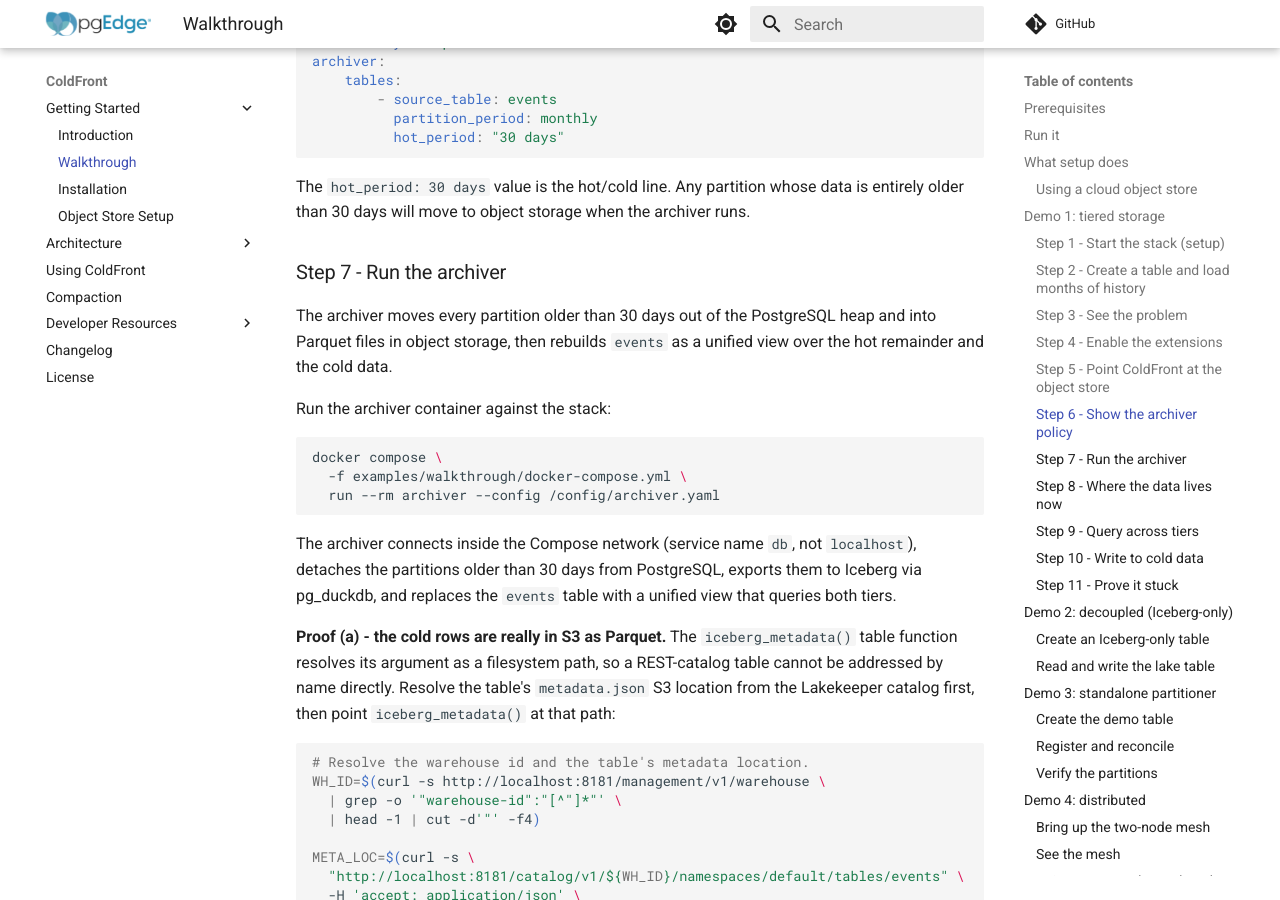
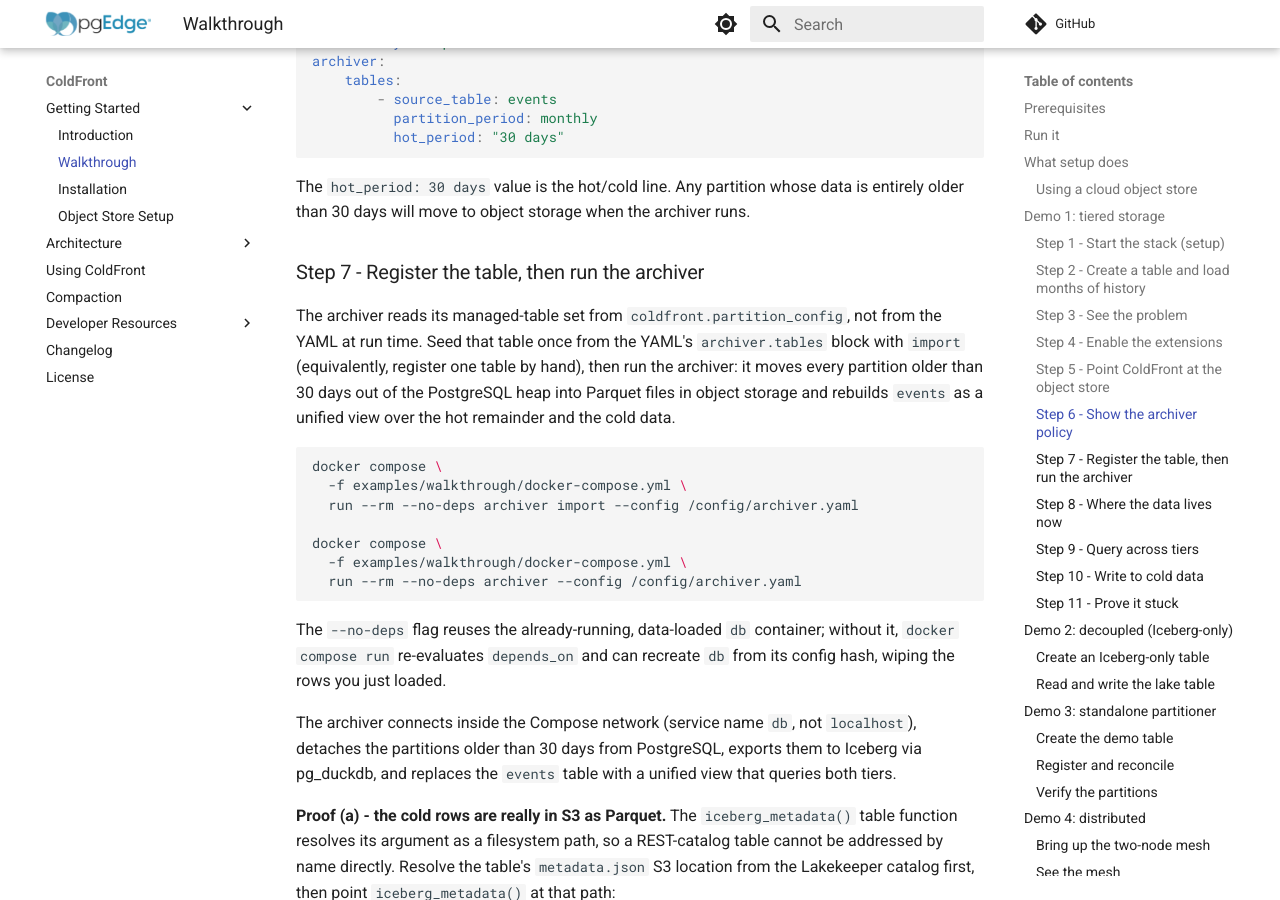
Before and after one commit to pgEdge/coldfront, an MkDocs documentation site: the page built from docs/walkthrough.md, in a window 1280 px wide and 900 px high, scrolled down 7783 px. Built offline with MkDocs 1.6.1 and Material for MkDocs 9.7.7, drawn with Linux system fonts in a browser that asks for light colours; comment, search, counter and statistics services are not loaded; some of the changed text lies outside the part shown.

Commit message:
fix: walkthrough — seed partition_config via import before archiver; healthcheck, CI-check, and doc fixes

````diff
--- a/docs/walkthrough.md
+++ b/docs/walkthrough.md
@@ -395,19 +395,28 @@ The `hot_period: 30 days` value is the hot/cold line. Any partition
 whose data is entirely older than 30 days will move to object storage
 when the archiver runs.
 
-### Step 7 - Run the archiver
+### Step 7 - Register the table, then run the archiver
 
-The archiver moves every partition older than 30 days out of the
-PostgreSQL heap and into Parquet files in object storage, then rebuilds
+The archiver reads its managed-table set from `coldfront.partition_config`,
+not from the YAML at run time. Seed that table once from the YAML's
+`archiver.tables` block with `import` (equivalently, register one table by
+hand), then run the archiver: it moves every partition older than 30 days
+out of the PostgreSQL heap into Parquet files in object storage and rebuilds
 `events` as a unified view over the hot remainder and the cold data.
-
-Run the archiver container against the stack:
 
 ```bash
 docker compose \
   -f examples/walkthrough/docker-compose.yml \
-  run --rm archiver --config /config/archiver.yaml
+  run --rm --no-deps archiver import --config /config/archiver.yaml
+
+docker compose \
+  -f examples/walkthrough/docker-compose.yml \
+  run --rm --no-deps archiver --config /config/archiver.yaml
 ```
+
+The `--no-deps` flag reuses the already-running, data-loaded `db` container;
+without it, `docker compose run` re-evaluates `depends_on` and can recreate
+`db` from its config hash, wiping the rows you just loaded.
 
 The archiver connects inside the Compose network (service name `db`,
 not `localhost`), detaches the partitions older than 30 days from
@@ -757,7 +766,7 @@ Compose network against service name `db`:
 # Register the table.
 docker compose \
   -f examples/walkthrough/docker-compose.yml \
-  run --rm --entrypoint partitioner archiver \
+  run --rm --no-deps --entrypoint partitioner archiver \
   register \
   --config /config/partitioner.yaml \
   --table part_demo \
@@ -767,7 +776,7 @@ docker compose \
 # Run a reconcile pass to premake forward partitions.
 docker compose \
   -f examples/walkthrough/docker-compose.yml \
-  run --rm --entrypoint partitioner archiver \
+  run --rm --no-deps --entrypoint partitioner archiver \
   --config /config/partitioner.yaml
 ```
 
@@ -832,6 +841,15 @@ docker compose -f examples/walkthrough/docker-compose.mesh.yml up -d
 ```
 
 ```sql
+-- On BOTH nodes - create the extensions. The container preloads the libraries
+-- (shared_preload_libraries) but does not run CREATE EXTENSION, so the SQL
+-- objects (the spock schema, coldfront functions) do not exist until you do:
+CREATE EXTENSION IF NOT EXISTS dblink;
+CREATE EXTENSION IF NOT EXISTS snowflake;
+CREATE EXTENSION IF NOT EXISTS spock;
+CREATE EXTENSION IF NOT EXISTS pg_duckdb;
+CREATE EXTENSION IF NOT EXISTS coldfront;
+
 -- On db1:
 SELECT spock.node_create('db1', 'host=db1 user=coldfront dbname=coldfront port=5432');
 SELECT spock.sub_create('sub_db1_from_db2', 'host=db2 user=coldfront dbname=coldfront port=5432');
@@ -839,9 +857,12 @@ SELECT spock.sub_create('sub_db1_from_db2', 'host=db2 user=coldfront dbname=cold
 SELECT spock.node_create('db2', 'host=db2 user=coldfront dbname=coldfront port=5432');
 SELECT spock.sub_create('sub_db2_from_db1', 'host=db1 user=coldfront dbname=coldfront port=5432');
 
--- On BOTH nodes - replicate the bakery's claim tables and set the cold-store
--- secret, before any cold write:
+-- On BOTH nodes - wait for the subscription to sync, then replicate the bakery's
+-- claim + config tables and set the cold-store secret, before any cold write:
+SELECT spock.sub_wait_for_sync(sub_name) FROM spock.subscription;
 SELECT coldfront._ensure_claims_replicated();
+SELECT spock.repset_add_table('default', 'coldfront.partition_config'::regclass, false);
+SELECT spock.repset_add_table('default', 'coldfront.storage_secret'::regclass, false);
 SELECT coldfront.set_storage_secret('admin', 'adminsecret', 'seaweedfs:8333');
 ```
 
````
Also changed, not shown: other parts of docs/walkthrough.md (+1 -1 lines), examples/walkthrough/README.md (+7 -4 lines), 6 other files.
